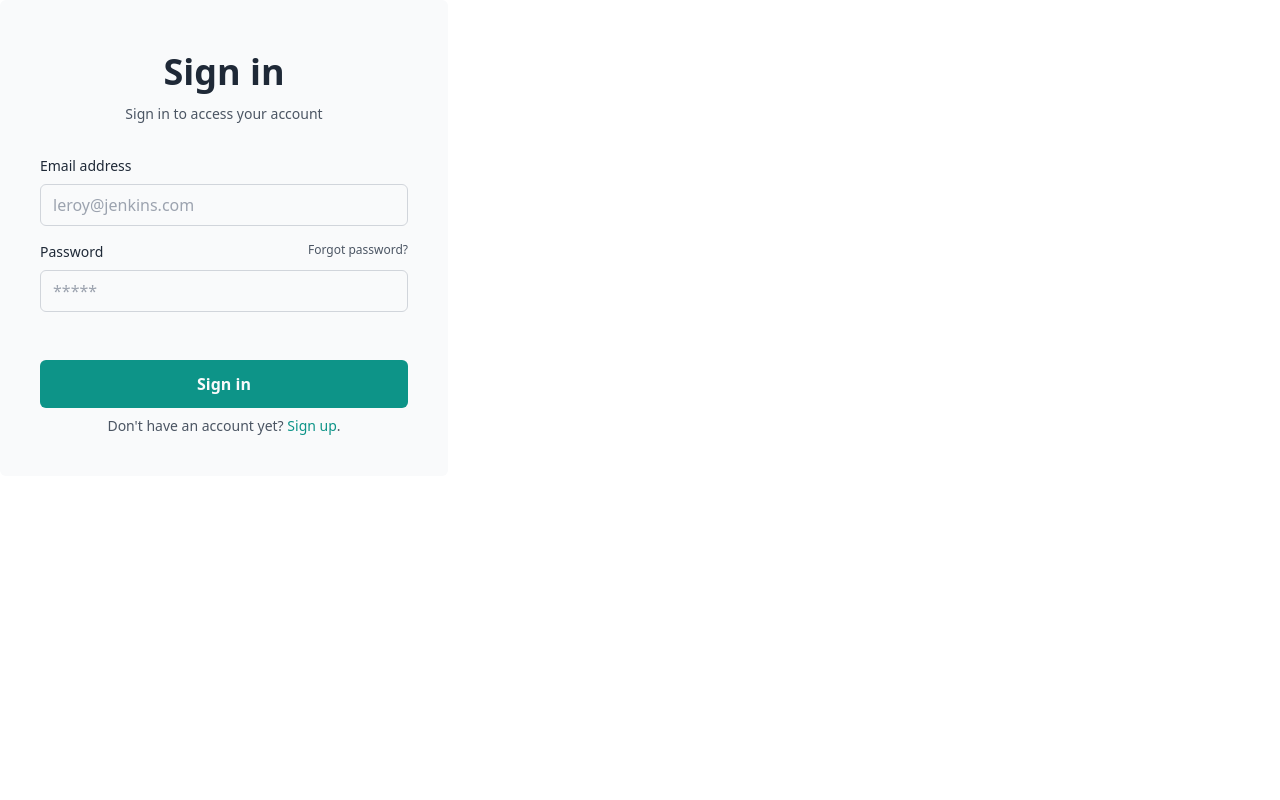
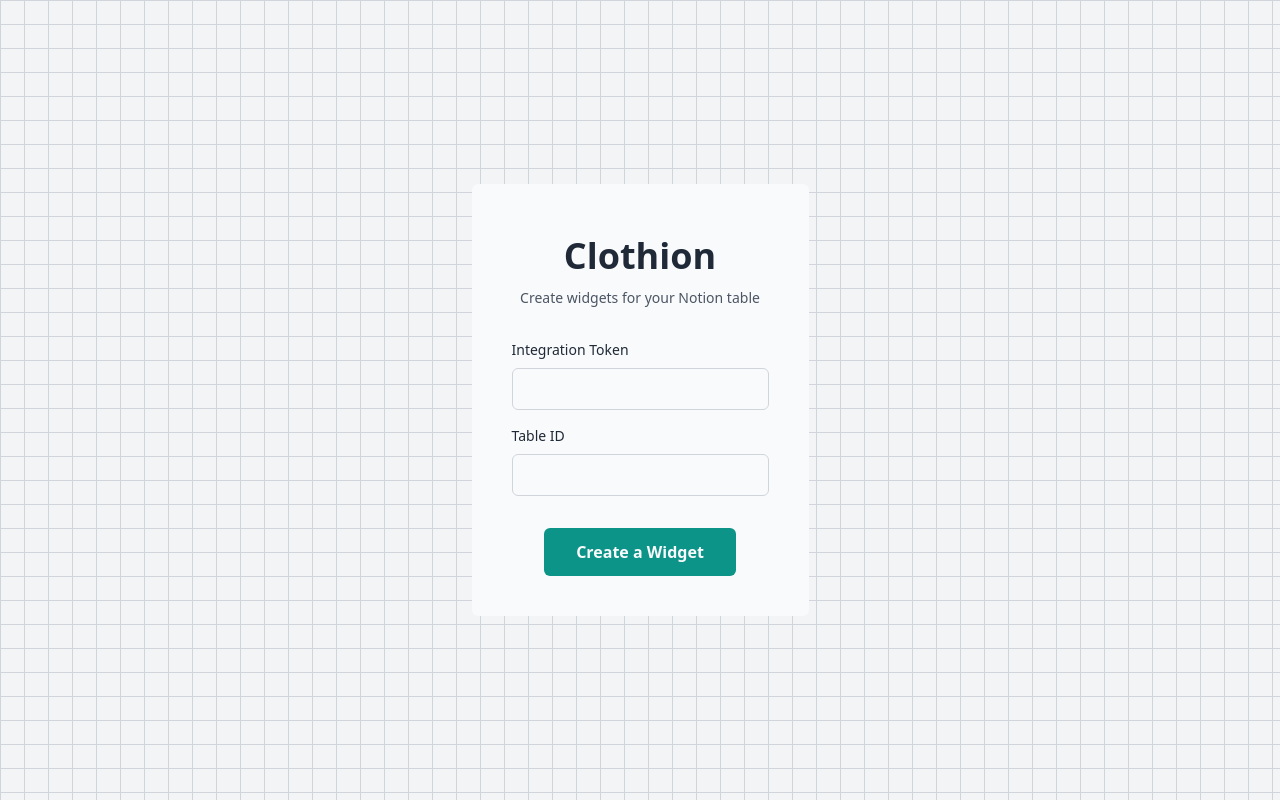
Before and after one commit to astariul/clothion, a FastAPI app: page / in a window 1280 px wide. Run offline with FastAPI, Linux system fonts and the light colour scheme; parts of the project's set-up code (start-up, migrations or seed data) failed here and were passed over; some libraries are stand-ins or nearby versions.

Commit message:
✨ Create style for welcome page

```diff
--- a/clothion/templates/base.html
+++ b/clothion/templates/base.html
@@ -10,8 +10,10 @@
 </head>
 
 <body>
-    {% block content %}
-    {% endblock %}
+    <div class="grid min-h-screen place-items-center" style="background-color: #f3f4f6; opacity: 1; background-image:  linear-gradient(#d1d5db 1.2000000000000002px, transparent 1.2000000000000002px), linear-gradient(to right, #d1d5db 1.2000000000000002px, #f3f4f6 1.2000000000000002px); background-size: 24px 24px;">
+        {% block content %}
+        {% endblock %}
+    </div>
 </body>
 
 </html>
--- a/clothion/templates/welcome.html
+++ b/clothion/templates/welcome.html
@@ -2,30 +2,27 @@
 {% block content %}
 <div class="flex flex-col max-w-md p-6 rounded-md sm:p-10 bg-gray-50 text-gray-800">
 	<div class="mb-8 text-center">
-		<h1 class="my-3 text-4xl font-bold">Sign in</h1>
-		<p class="text-sm text-gray-600">Sign in to access your account</p>
+		<h1 class="my-3 text-4xl font-bold">Clothion</h1>
+		<p class="text-sm text-gray-600">Create widgets for your Notion table</p>
 	</div>
-	<form novalidate="" action="" class="space-y-12 ng-untouched ng-pristine ng-valid" data-bitwarden-watching="1">
+	<form novalidate="" action="" class="space-y-8 ng-untouched ng-pristine ng-valid" data-bitwarden-watching="1">
 		<div class="space-y-4">
 			<div>
-				<label for="email" class="block mb-2 text-sm">Email address</label>
-				<input type="email" name="email" id="email" placeholder="leroy@jenkins.com" class="w-full px-3 py-2 border rounded-md border-gray-300 bg-gray-50 text-gray-800">
+				<label for="integration" class="block mb-2 text-sm">Integration Token</label>
+				<input type="text" name="integration" id="integration" class="w-full px-3 py-2 border rounded-md border-gray-300 bg-gray-50 text-gray-800">
 			</div>
 			<div>
 				<div class="flex justify-between mb-2">
-					<label for="password" class="text-sm">Password</label>
-					<a rel="noopener noreferrer" href="#" class="text-xs hover:underline text-gray-600">Forgot password?</a>
+					<label for="table" class="text-sm">Table ID</label>
+					<!-- <a rel="noopener noreferrer" href="#" class="text-xs hover:underline text-gray-600">Forgot password?</a> -->
 				</div>
-				<input type="password" name="password" id="password" placeholder="*****" class="w-full px-3 py-2 border rounded-md border-gray-300 bg-gray-50 text-gray-800">
+				<input type="text" name="table" id="table" class="w-full px-3 py-2 border rounded-md border-gray-300 bg-gray-50 text-gray-800">
 			</div>
 		</div>
-		<div class="space-y-2">
-			<div>
-				<button type="button" class="w-full px-8 py-3 font-semibold rounded-md bg-teal-600 text-gray-50">Sign in</button>
+		<div>
+			<div class="text-center">
+				<button type="button" class="px-8 py-3 font-semibold rounded-md bg-teal-600 text-gray-50">Create a Widget</button>
 			</div>
-			<p class="px-6 text-sm text-center text-gray-600">Don't have an account yet?
-				<a rel="noopener noreferrer" href="#" class="hover:underline text-teal-600">Sign up</a>.
-			</p>
 		</div>
 	</form>
 </div>
```
